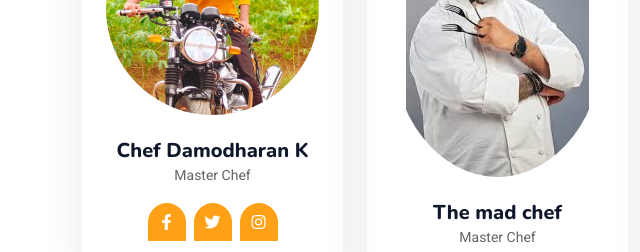
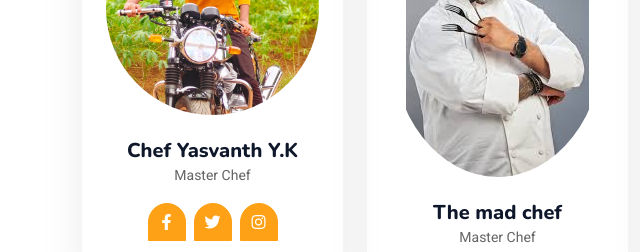
Before and after one commit to vijayrahul-2511/food-order, a plain HTML site: page index.html in a window 1280 px wide. Shown: the part 3340-3592 px from the top of the page, 0-640 px from the left. Drawn offline with nearby package versions, Linux system fonts and the light colour scheme.

Commit message:
Update index.html

```diff
--- a/index.html
+++ b/index.html
@@ -628,7 +628,7 @@
                             <div class="rounded-circle overflow-hidden m-4">
                                 <img class="img-fluid" src="img/testimonial-1.jpg" alt="">
                             </div>
-                            <h5 class="mb-0">Chef Damodharan K</h5>
+                            <h5 class="mb-0">Chef Yasvanth Y.K</h5>
                             <small>Master Chef</small>
                             <div class="d-flex justify-content-center mt-3">
                                 <a class="btn btn-square btn-primary mx-1" href=""><i class="fab fa-facebook-f"></i></a>
```
